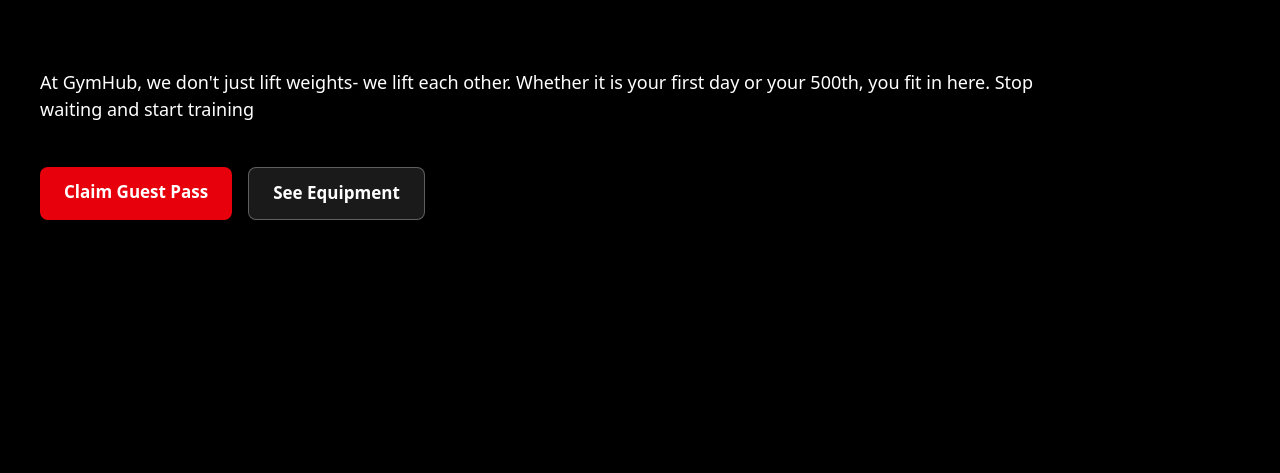
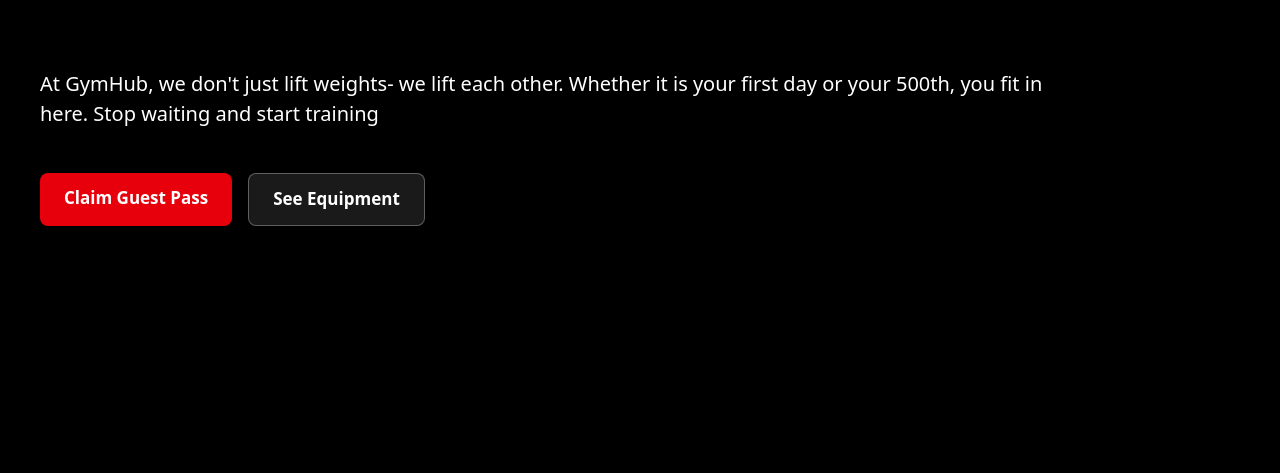
Before and after one commit to sorochi93-tech/GymHub, a website: page index.html in a window 1280 px wide. Shown: the part 327-800 px from the top of the page. Drawn offline with nearby package versions, Linux system fonts and the light colour scheme; files that its build step writes are made by us from their sources; files whose address does not match are found by name.

```diff
--- a/index.html
+++ b/index.html
@@ -186,7 +186,7 @@
           >
 
             <p
-              class="flex lg:items-start lg:text-left text-white sm:text-[15px] text-[16px] md:text-[30px] lg:text-[18px] lg:pr-48 "
+              class="flex lg:items-start lg:text-left text-white sm:text-[15px] text-[16px] md:text-[28px] lg:text-[20px] lg:pr-48 "
             >
               At GymHub, we don't just lift weights- we lift each other. Whether
               it is your first day or your 500th, you fit in here. Stop waiting
```
